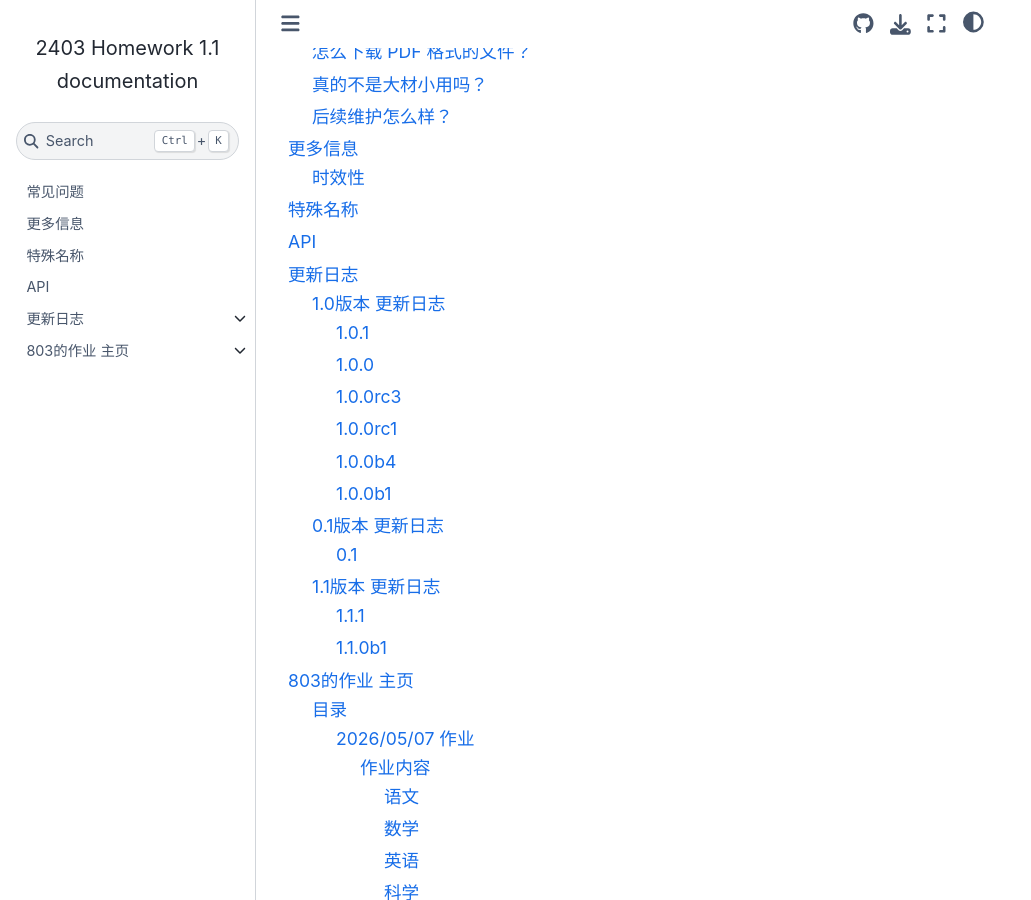
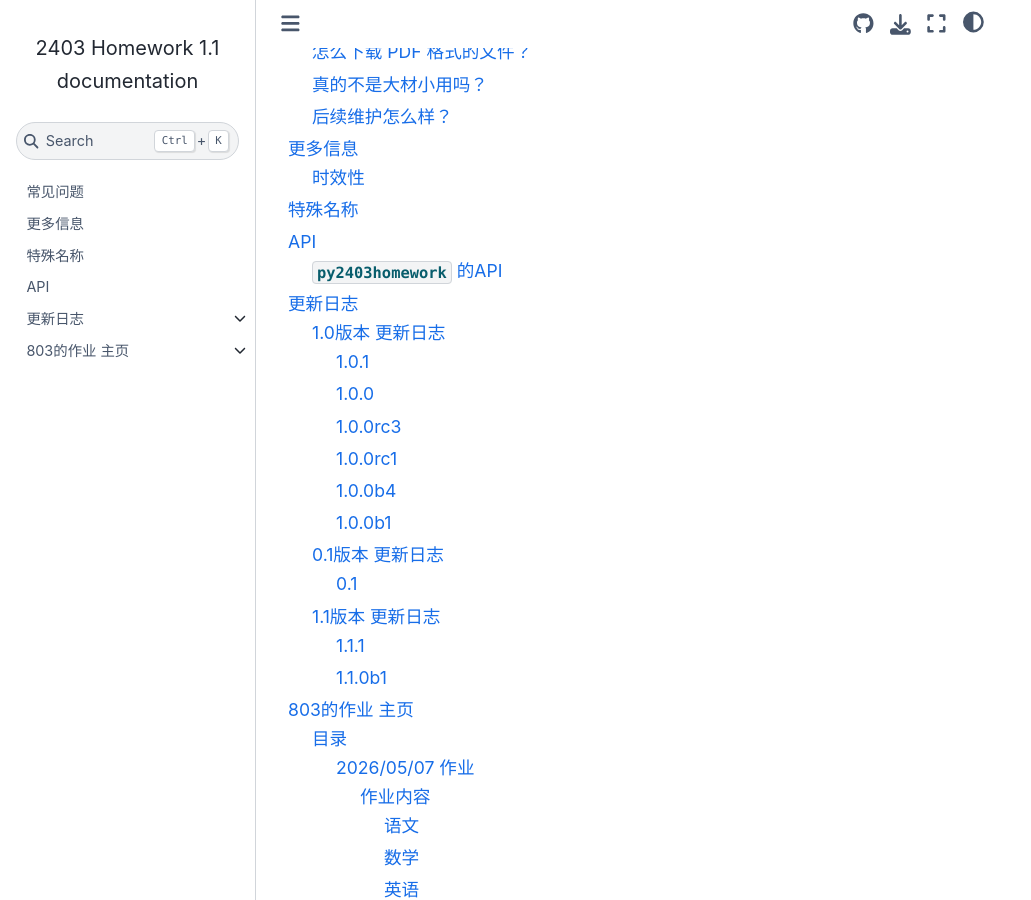
Before and after one commit to Sail-in-1024/2403-Homework, a Sphinx documentation site: the page built from docs/source/contents.rst, in a window 1280 px wide and 900 px high, scrolled down 329 px. Shown: the whole window, without its empty margins (0-1031 px from the left). Built offline with Sphinx 7.4.7 and the Sphinx Book theme 1.1.4, drawn with Linux system fonts in a browser that asks for light colours.

```diff
--- a/docs/source/api.rst
+++ b/docs/source/api.rst
@@ -7,3 +7,9 @@ API
    :recursive:
 
    py2403homework
+
+:mod:`py2403homework` 的API
+---------------------------
+
+.. automodule:: py2403homework
+   :recursive:
```
